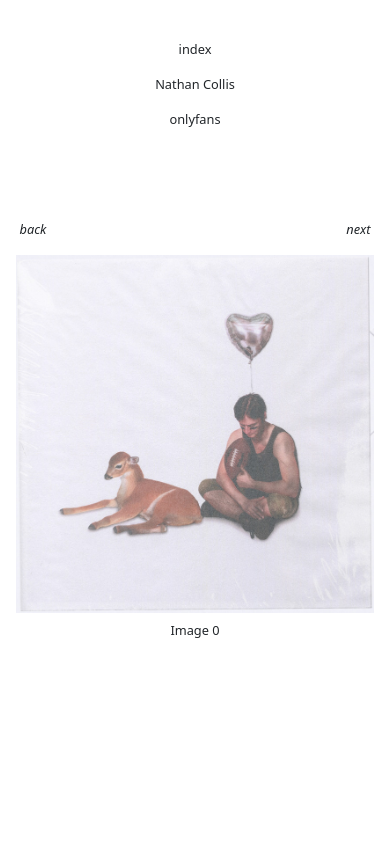
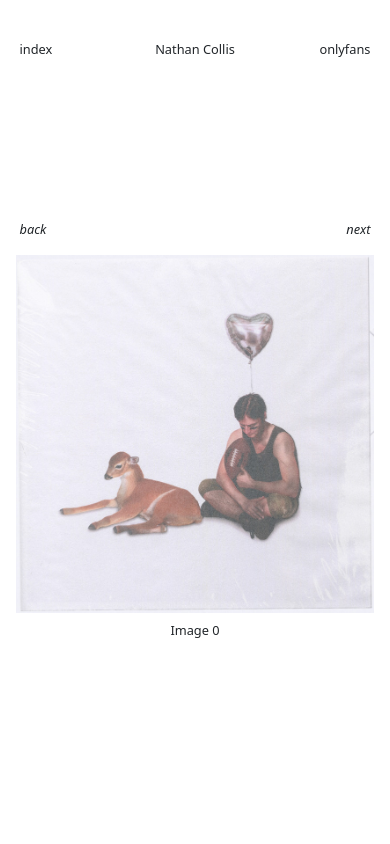
Before and after one commit to nhanphan0411/nathan_web, a plain HTML site: page index.html in a window 390 px wide. Shown: the top 844 px of the page. Drawn offline with nearby package versions, Linux system fonts and the light colour scheme.

Commit message:
Refactor header layout for improved alignment and add z-index for better stacking context

```diff
--- a/index.html
+++ b/index.html
@@ -13,13 +13,13 @@
 
 <body class="epi-thick text-dark">
     <header class="nav row justify-content-center align-items-center mt-4">
-        <div class="col-sm-4 col-12" id="nav-left">
+        <div class="col-4" id="nav-left">
             <p>index</p>
         </div>
-        <div class="col-sm-4 col-12" id="nav-center">
+        <div class="col-4" id="nav-center">
             <p>Nathan Collis</p>
         </div>
-        <div class="col-sm-4 col-12" id="nav-right">
+        <div class="col-4" id="nav-right">
             <p>onlyfans</p>
         </div>
 
--- a/styles.css
+++ b/styles.css
@@ -15,6 +15,7 @@ p {
     width: 100vw;
     /* position : fixed;
     background: transparent; */
+    z-index: 10;
 }
 
 #nav-left {
@@ -43,7 +44,7 @@ p {
     } */
 
     #nav-left {
-        text-align: center;
+        text-align: left;
     }
 
     #nav-center {
@@ -51,7 +52,7 @@ p {
     }
 
     #nav-right {
-        text-align: center;
+        text-align: right;
     }
 }
 
```
